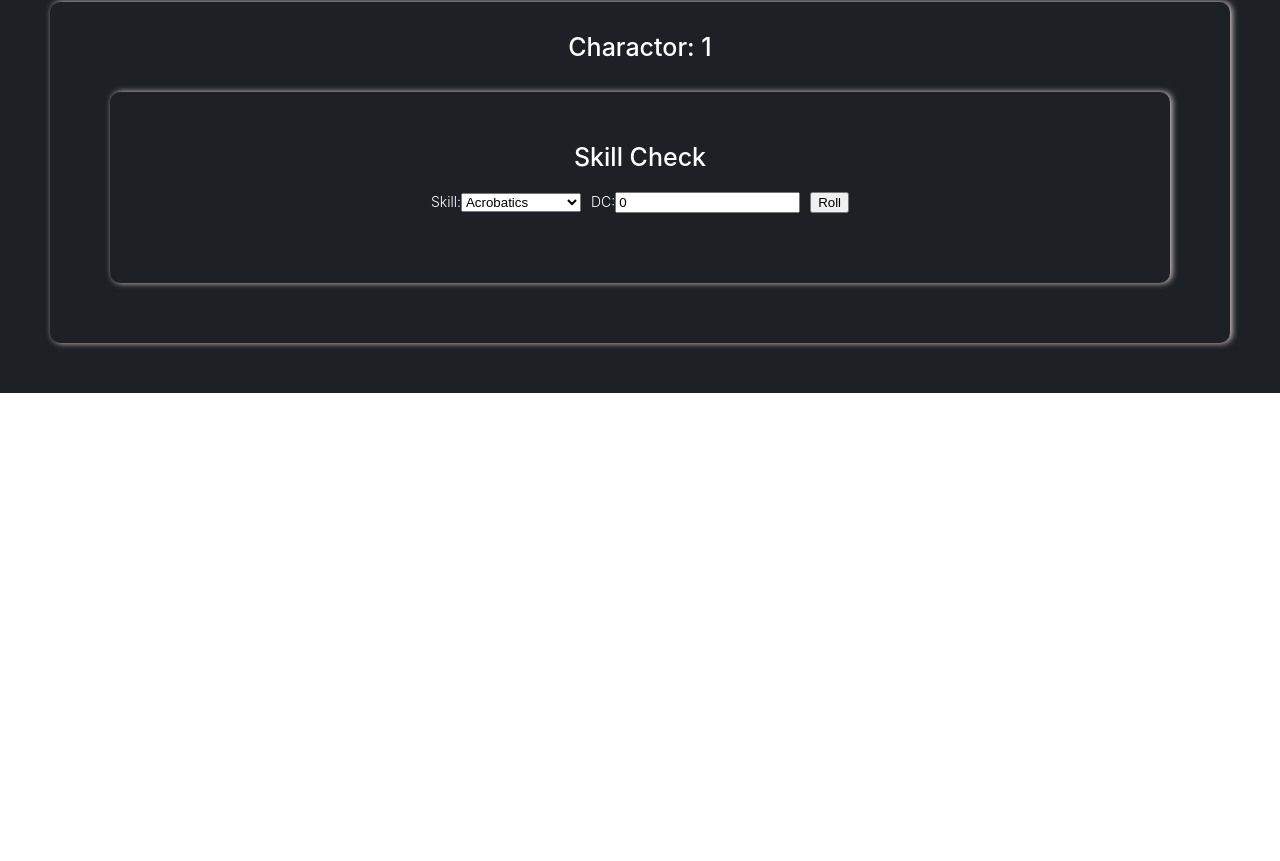
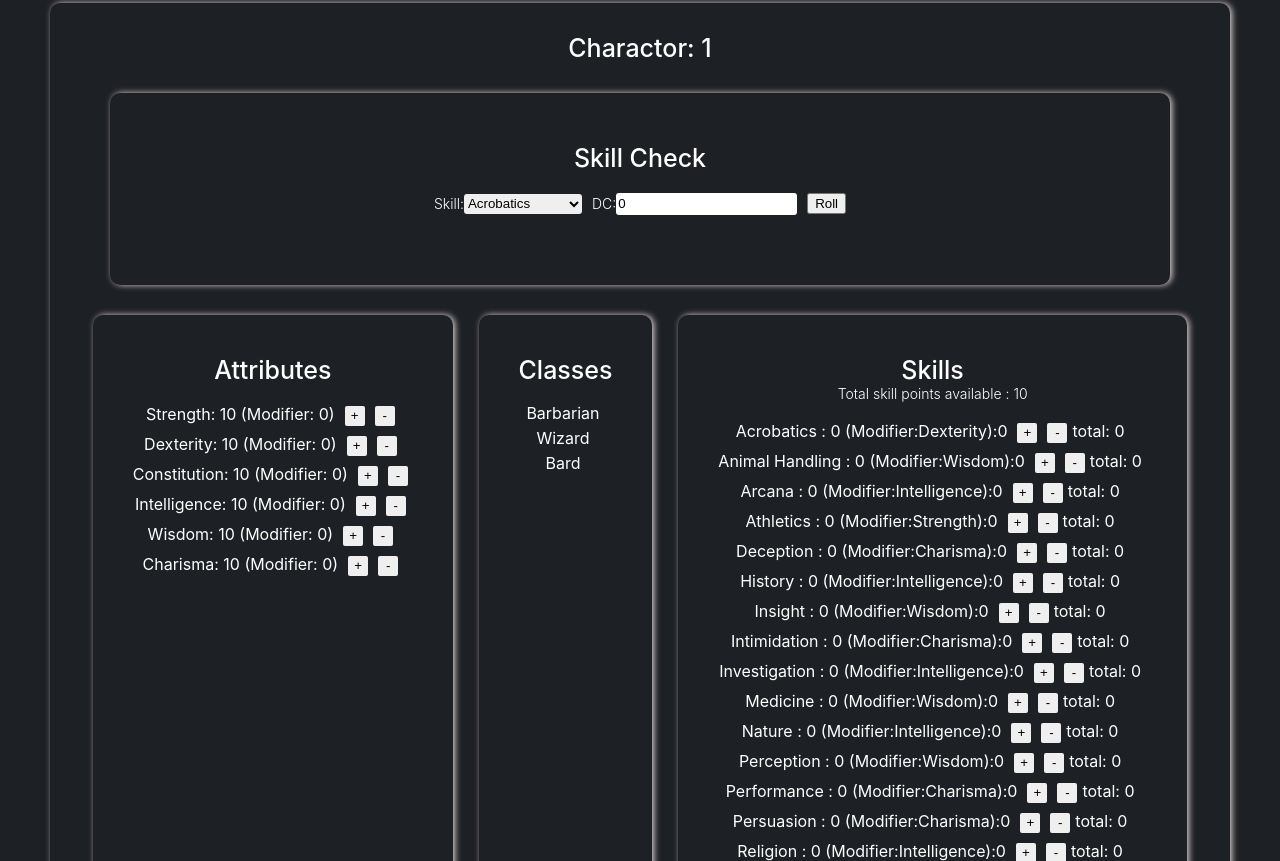
Before and after one commit to TonyKros-Dev/recruiting-webapp-character, a React (Create React App) app: page / in a window 1280 px wide. Shown: the part 819-1680 px from the top of the page. Before the commit the page ends 1212 px from the top, so only its background shows below. Built offline with nearby package versions, Linux system fonts and the light colour scheme.

Commit message:
complete the character logic

```diff
--- a/src/App.css
+++ b/src/App.css
@@ -119,3 +119,44 @@
   justify-content: space-around;
   align-items: center;
 }
+
+.skill-board>div{
+  padding : 40px;
+  text-align: center;
+  border-radius: 10px;
+  height: 600px;
+  box-shadow: 2px 0px 6px rgb(221 207 207);
+
+}
+ul{
+  padding: unset;
+}
+li{
+  list-style: none;
+  line-height: 25px;
+}
+li>span{
+  margin-right: 5px;
+}
+li>button{
+  margin: 5px;
+  text-align: center;
+  width : 20px;
+  height: 20px;
+  border-radius: 2px;
+  border: none;
+}
+select, input{
+  outline: unset;
+  border : none;
+  border-radius: 3px;
+  height: 20px;
+}
+@keyframes App-logo-spin {
+  from {
+    transform: rotate(0deg);
+  }
+  to {
+    transform: rotate(360deg);
+  }
+}
--- /dev/null
+++ b/src/components/Attributes.tsx
@@ -0,0 +1,22 @@
+export default function Attributes({ AttModifier, AttList, Index }) {
+    return (
+      <div>
+        <span className="title-font">Attributes</span>
+        <ul>
+          {Object.entries(AttList).map(([key, val]) => {
+            const numericVal = Number(val); // Ensure 'val' is treated as a number
+            return (
+              <li key={key}>
+                <span>
+                  {key}: {numericVal} (Modifier:{" "}
+                  {Math.floor((numericVal - 10) / 2)})
+                </span>
+                <button onClick={() => AttModifier(Index, key, 1)}>+</button>
+                <button onClick={() => AttModifier(Index, key, -1)}>-</button>
+              </li>
+            );
+          })}
+        </ul>
+      </div>
+    );
+  }
--- a/src/components/Character.tsx
+++ b/src/components/Character.tsx
@@ -1,5 +1,11 @@
+import { useState } from "react";
+
+import Attributes from "./Attributes";
+import Classes from "./Classes";
+import MinReq from "./MinReq";
+import Skill from "./Skill";
+
 import { SKILL_LIST } from "../consts";
-import { useState } from "react";
 
 export default function Character({
   AttList,
@@ -12,6 +18,8 @@ export default function Character({
 }) {
   const [selectedSkill, setSelectedSkill] = useState<String>(SKILL_LIST[0].name);
   const [dc, setDC] = useState<number>(0);
+
+  const [selClassName, setSelClassName] = useState<String>("");
 
   const onRollSkill = () => {
     const skillNameKey = selectedSkill.replace(/\s+/g, "");
@@ -38,6 +46,53 @@ export default function Character({
       DC: dc,
       result: result,
     });
+  };
+
+  const AttModifier = (attIndex: number, attName: string, val: number) => {
+    let tempAtr = [...Attribute];
+    tempAtr[attIndex][attName] += val;
+    let totalValue: any = Object.values(tempAtr[attIndex]).reduce(
+      (sum: number, value: number) => sum + value,
+      0
+    );
+
+    if (totalValue > 70) {
+      window.alert("A Chracter can have up to 70 Delegated Attribute Points");
+
+      return false;
+    } else {
+      ChangeAtt(tempAtr);
+    }
+    console.log(totalValue);
+  };
+
+  const selectClass = (val: String) => {
+    setSelClassName(val);
+  };
+
+  const SkillModify = (
+    skillIndex: number,
+    skillNameKey: string,
+    avalSkillValue: number,
+    val: number
+  ) => {
+    let tempSkill = [...Skills];
+    tempSkill[skillIndex][skillNameKey] += val;
+
+    const totalValue: any = Object.values(tempSkill[skillIndex]).reduce(
+      (sum: number, value: number) => sum + value,
+      0
+    );
+    console.log(totalValue, avalSkillValue);
+
+    if (avalSkillValue < totalValue) {
+      window.alert(
+        "You need more skill points! Upgrade intelligence to get more."
+      );
+      return false;
+    } else {
+      ChangeSkill(tempSkill);
+    }
   };
 
   return (
@@ -72,6 +127,18 @@ export default function Character({
           <button onClick={() => onRollSkill()}>Roll</button>
         </div>
       </div>
+
+      <section className="skill-board">
+        <Attributes AttModifier={AttModifier} AttList={AttList} Index={Index} />
+        <Classes Attribute={Attribute[Index]} selClass={selectClass} />
+        <MinReq selClassName={selClassName} selClass={selectClass} />
+        <Skill
+          Attribute={Attribute[Index]}
+          skills={Skills[Index]}
+          changeSkill={SkillModify}
+          Index={Index}
+        />
+      </section>
     </div>
   );
 }
--- /dev/null
+++ b/src/components/Classes.tsx
@@ -0,0 +1,35 @@
+import { CLASS_LIST } from "../consts";
+
+export default function Classes({ Attribute, selClass }) {
+  const SelectedClass = Object.entries(CLASS_LIST).map(
+    ([className, attributes]) => {
+      const allSmaller = Object.entries(attributes).every(
+        ([key, val]) => val <= Attribute[key]
+      );
+      return { className, allSmaller };
+    }
+  );
+
+  return (
+    <>
+      <div key="class">
+        <span className="title-font">Classes</span>
+        <ul>
+          {SelectedClass.map((item, index) => (
+            <li key={index}>
+              <span
+                onClick={() => selClass(item.className)}
+                style={{
+                  cursor: "pointer",
+                  color: item.allSmaller ? "red" : "white",
+                }}
+              >
+                {item.className}
+              </span>
+            </li>
+          ))}
+        </ul>
+      </div>
+    </>
+  );
+}
--- /dev/null
+++ b/src/components/MinReq.tsx
@@ -0,0 +1,29 @@
+import { CLASS_LIST } from "../consts";
+
+export default function MinReq({ selClassName, selClass }) {
+  const close = () => {
+    selClass("");
+  };
+
+  return (
+    <>
+      {selClassName !== "" && (
+        <div>
+          <span className="title-font">Barbarian Minimum Requrement</span>
+          <ul>
+            {Object.entries(
+              Object.entries(CLASS_LIST).find(
+                ([className]) => className === selClassName
+              )?.[1] || {}
+            ).map(([attribute, value]) => (
+              <li key={attribute}>
+                {attribute}: {value}
+              </li>
+            ))}
+          </ul>
+          <button onClick={close}>Close Requirement View</button>
+        </div>
+      )}
+    </>
+  );
+}
--- /dev/null
+++ b/src/components/Skill.tsx
@@ -0,0 +1,47 @@
+import { SKILL_LIST } from "../consts";
+
+export default function Skill({ Attribute, skills, changeSkill, Index }) {
+  const avalSkillValue =
+    10 + Math.floor((Attribute["Intelligence"] - 10) / 2) * 4;
+  return (
+    <div>
+      <span className="title-font">Skills</span>
+      <div className="content-font">
+        Total skill points available : {avalSkillValue}
+      </div>
+      <ul>
+        {SKILL_LIST.map((skill, index) => {
+          const skillNameKey = skill.name.replace(/\s+/g, ""); // Key for accessing the skill value in the state
+          const skillVal = skills[skillNameKey];
+          const skillModifier = Math.floor(
+            (Attribute[skill.attributeModifier] - 10) / 2
+          );
+          const total = skillVal + skillModifier;
+          return (
+            <li>
+              <span>
+                {skill.name} : {skillVal} (Modifier:{skill.attributeModifier}):
+                {skillModifier}
+              </span>
+              <button
+                onClick={() =>
+                  changeSkill(Index, skillNameKey, avalSkillValue, 1)
+                }
+              >
+                +
+              </button>
+              <button
+                onClick={() =>
+                  changeSkill(Index, skillNameKey, avalSkillValue, -1)
+                }
+              >
+                -
+              </button>
+              <span>total: {total}</span>
+            </li>
+          );
+        })}
+      </ul>
+    </div>
+  );
+}
```
